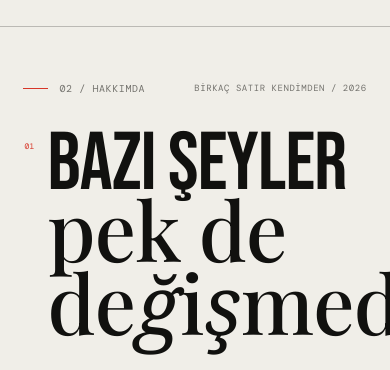
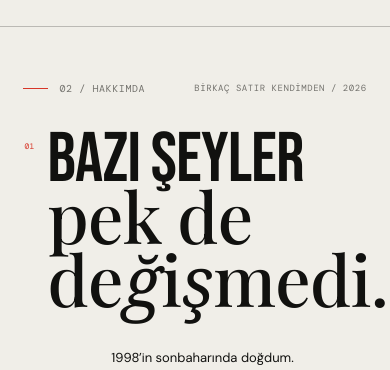
Before and after one commit to ocakbusra/busraocak, a React (Vite) app: page / in a window 390 px wide. Shown: the part 1160-1530 px from the top of the page. Built offline with nearby package versions, Linux system fonts and the light colour scheme; a web font is replaced by a local one.

Commit message:
Improve mobile home heading fit

```diff
--- a/src/App.css
+++ b/src/App.css
@@ -196,7 +196,7 @@ h2 { font: 8vw/.82 var(--display); letter-spacing: -.01em; text-transform: upper
   .section-meta { text-align: right; line-height: 1.4; }
   .manifesto-body, .journal-heading, .soundtrack-layout, .shelf-grid, .footer-main { display: block; margin-left: 0; margin-right: 0; }
   .about-intro { display: block; margin: 38px 0 48px 7%; }
-  .about-title h2 { font-size: 21vw; }
+  .about-title h2 { font-size: clamp(70px, 18vw, 120px); }
   .about-number { left: -23px; top: 8px; font-size: 8px; }
   .about-copy { margin: 34px 0 0 20%; max-width: 275px; }
   .about-gallery { grid-template-columns: 1fr .7fr; gap: 16px; margin: 0; }
```
